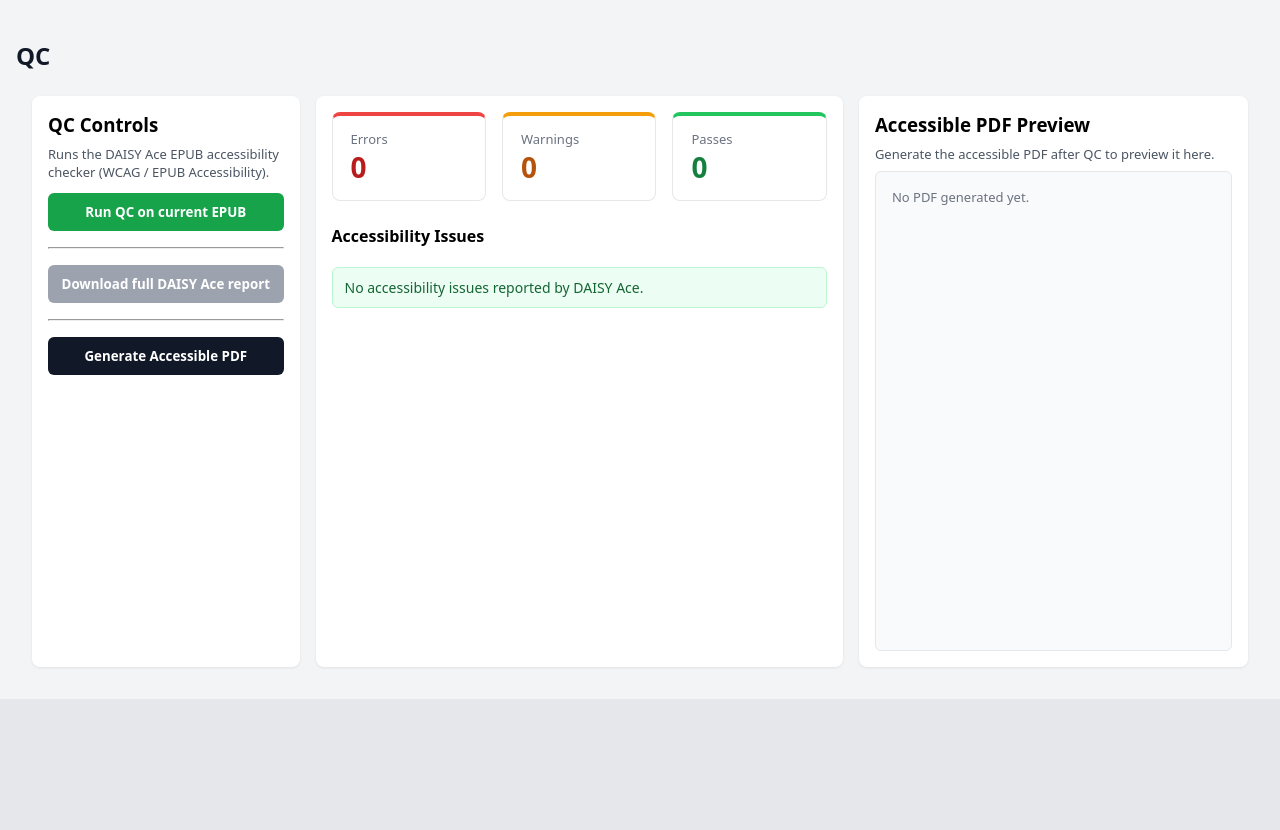
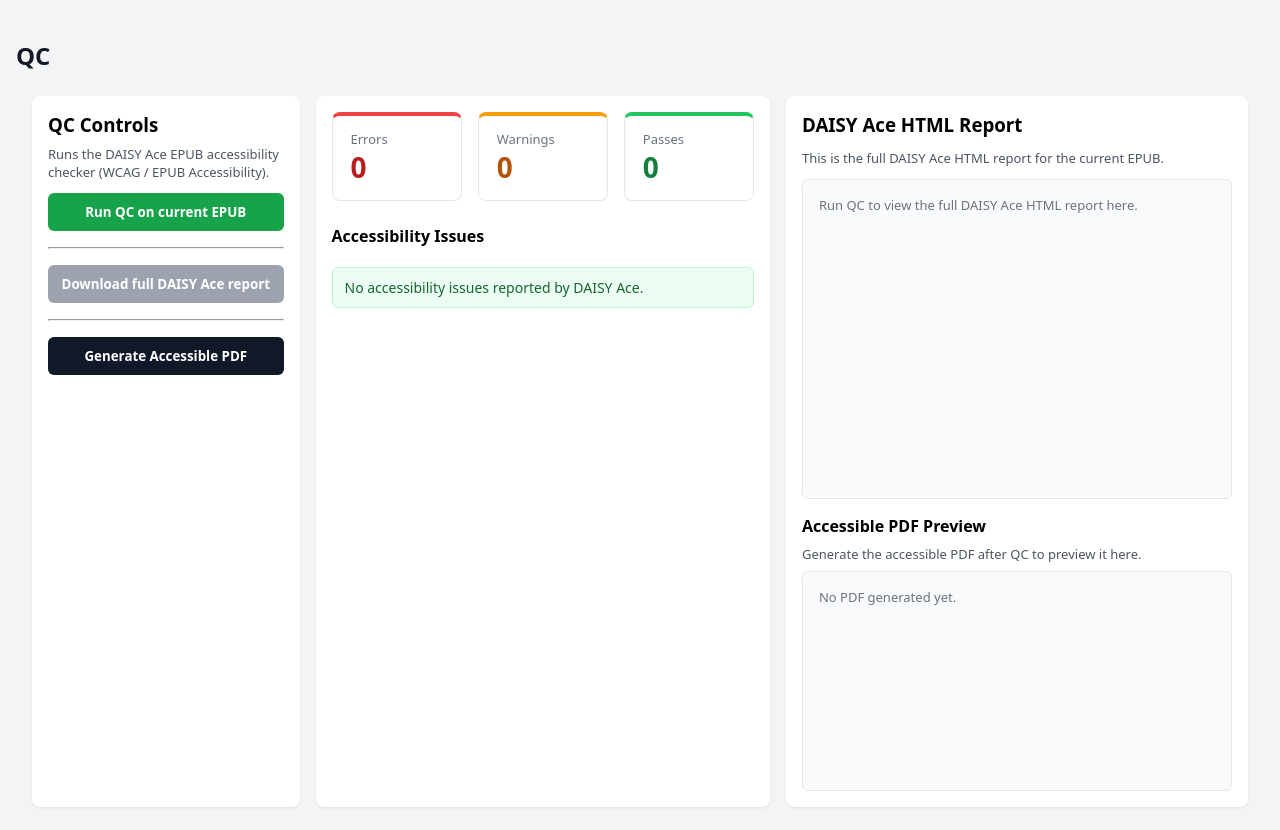
Before and after one commit to kavuthamapriya/ePub, a React (Vite) app in the folder frontend/: page / in a window 1280 px wide. Shown: the part 1089-1919 px from the top of the page. Before the commit the page ends 1788 px from the top, so only its background shows below. Built offline with nearby package versions, Linux system fonts and the light colour scheme.

Commit message:
qc report displayed

```diff
--- a/frontend/src/modules/qc/QCPage.jsx
+++ b/frontend/src/modules/qc/QCPage.jsx
@@ -31,14 +31,17 @@ const middlePanel = {
 };
 
 const rightPanel = {
-  width: "32%",
-  minWidth: 320,
+  width: "38%",          // ⬅ increased
+  minWidth: 420,         // ⬅ wider minimum
   background: "#fff",
   borderRadius: 8,
   padding: 16,
   boxSizing: "border-box",
   boxShadow: "0 1px 3px rgba(0,0,0,0.08)",
+  display: "flex",
+  flexDirection: "column",
 };
+
 
 export default function QCPage() {
   const { epubFile, accessibleHtml } = useConversionStore();
@@ -51,6 +54,7 @@ export default function QCPage() {
   const [reportFilename, setReportFilename] = useState(null);
 
   const [pdfPreviewSrc, setPdfPreviewSrc] = useState(null);
+  const [aceHtmlReport, setAceHtmlReport] = useState(""); // NEW
 
   async function runQc() {
     if (!epubFile) {
@@ -84,6 +88,7 @@ export default function QCPage() {
       setQcRaw(data.raw_report || null);
       setReportZipB64(data.report_zip_b64 || null);
       setReportFilename(data.report_filename || "ace-report.zip");
+      setAceHtmlReport(data.html_report || ""); // NEW
     } catch (err) {
       console.error("QC error:", err);
       alert("QC failed (network or JS error). See console for details.");
@@ -145,7 +150,6 @@ export default function QCPage() {
       const data = await res.json();
       console.log("QCPage: PDF success payload:", data);
 
-      // 🔴 FIX HERE – use pdf_bytes_hex (not pdf_bytes_b64)
       const hex = data.pdf_bytes_hex;
       const filename = data.filename || "accessible.pdf";
 
@@ -171,7 +175,6 @@ export default function QCPage() {
       document.body.appendChild(a);
       a.click();
       a.remove();
-      // don’t revoke yet so iframe can still load it
     } catch (err) {
       console.error("Generate PDF error:", err);
       alert("Generate PDF failed (network or JS error). See console.");
@@ -251,18 +254,60 @@ export default function QCPage() {
         <QCReport summary={qcSummary} rawReport={qcRaw} />
       </section>
 
-      {/* RIGHT: PDF preview */}
+      {/* RIGHT: DAISY HTML report + PDF preview */}
       <section style={rightPanel}>
-        <h3>Accessible PDF Preview</h3>
-        <p style={{ fontSize: 13, color: "#4b5563" }}>
-          Generate the accessible PDF after QC to preview it here.
+        <h3>DAISY Ace HTML Report</h3>
+        <p style={{ fontSize: 13, color: "#4b5563", marginTop: 4 }}>
+          This is the full DAISY Ace HTML report for the current EPUB.
         </p>
+
         <div
           style={{
             marginTop: 8,
             border: "1px solid #e5e7eb",
             borderRadius: 6,
-            height: 480,
+            height: 320,
+            overflow: "hidden",
+            background: "#f9fafb",
+          }}
+        >
+          {aceHtmlReport ? (
+            <iframe
+              title="DAISY Ace HTML report"
+              srcDoc={aceHtmlReport}
+              sandbox="allow-same-origin allow-forms allow-scripts"
+              style={{
+                width: "100%",
+                height: "100%",
+                border: "none",
+                background: "#ffffff",
+
+              }}
+            />
+          ) : (
+            <div
+              style={{
+                padding: 16,
+                color: "#6b7280",
+                fontSize: 13,
+              }}
+            >
+              Run QC to view the full DAISY Ace HTML report here.
+            </div>
+          )}
+        </div>
+
+        <h4 style={{ marginTop: 16, marginBottom: 4 }}>Accessible PDF Preview</h4>
+        <p style={{ fontSize: 13, color: "#4b5563" }}>
+          Generate the accessible PDF after QC to preview it here.
+        </p>
+
+        <div
+          style={{
+            marginTop: 4,
+            border: "1px solid #e5e7eb",
+            borderRadius: 6,
+            height: 220,
             overflow: "hidden",
             background: "#f9fafb",
           }}
```
Also changed, not shown: 1 other file (tests, documents, lock files or other folders).
